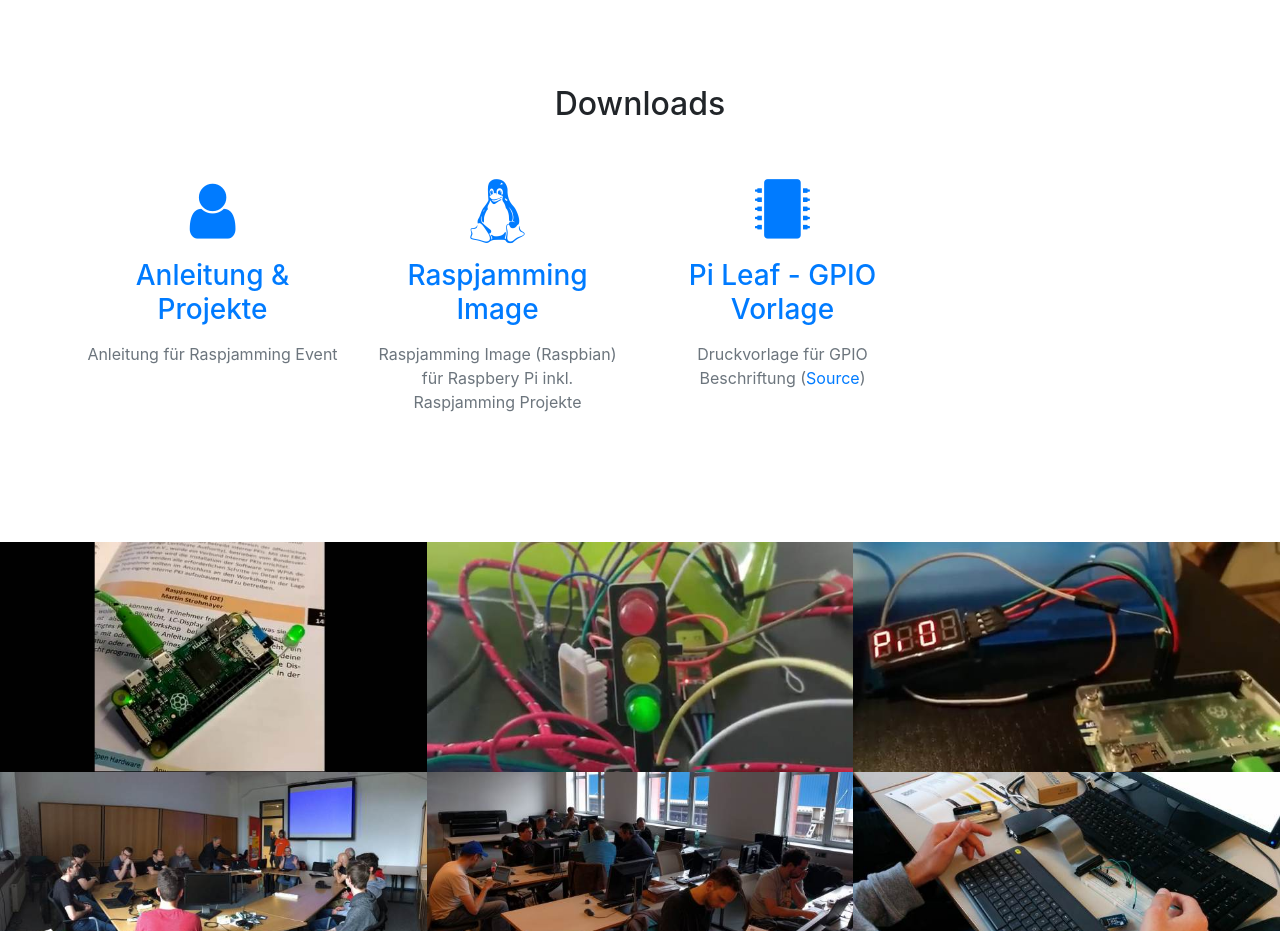
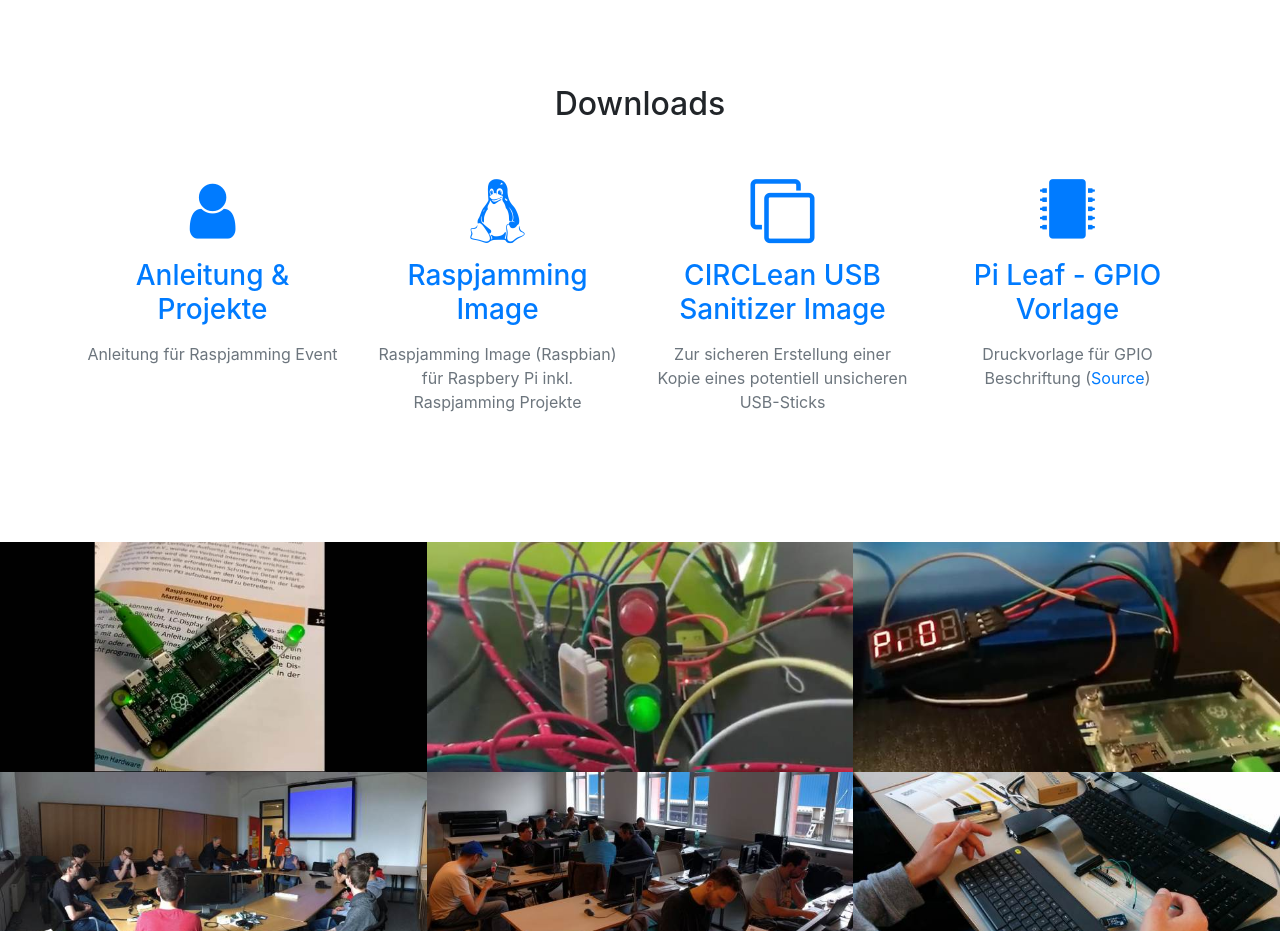
Before and after one commit to GrazerComputerClub/Raspjamming-Doc, a website with bundled scripts: page index.html in a window 1280 px wide. Shown: the part 1660-2591 px from the top of the page. Built offline with nearby package versions, Linux system fonts and the light colour scheme.

Commit message:
Update index.html

```diff
--- a/index.html
+++ b/index.html
@@ -191,6 +191,13 @@ Der Rechtsweg ist ausgeschlossen.</p>
               <i class="fa fa-4x fa-linux text-primary mb-3 sr-icons"></i> <!-- a-newspaper-o fa-file-pdf-o-->
               <a href="https://github.com/GrazerComputerClub/Raspjamming-Image/"><h3 class="mb-3">Raspjamming Image</h3></a>
               <p class="text-muted mb-0">Raspjamming Image (Raspbian) für Raspbery Pi inkl. Raspjamming Projekte</p>
+            </div>
+          </div>
+          <div class="col-lg-3 col-md-6 text-center">
+            <div class="service-box mt-5 mx-auto">
+              <i class="fa fa-4x fa-clone text-primary mb-3 sr-icons"></i> <!-- a-newspaper-o fa-file-pdf-o-->
+              <a href="https://github.com/GrazerComputerClub/Circlean/"><h3 class="mb-3">CIRCLean USB Sanitizer Image</h3></a>
+              <p class="text-muted mb-0">Zur sicheren Erstellung einer Kopie eines potentiell unsicheren USB-Sticks</p>
             </div>
           </div>
           <div class="col-lg-3 col-md-6 text-center">
```
